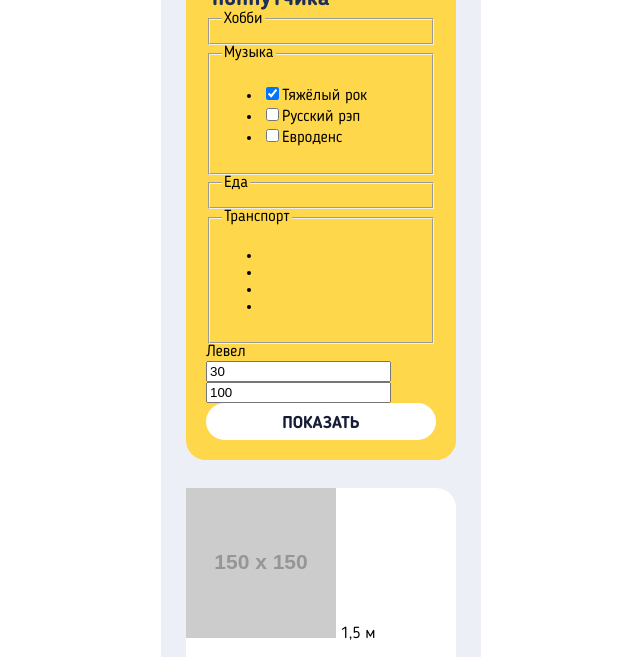
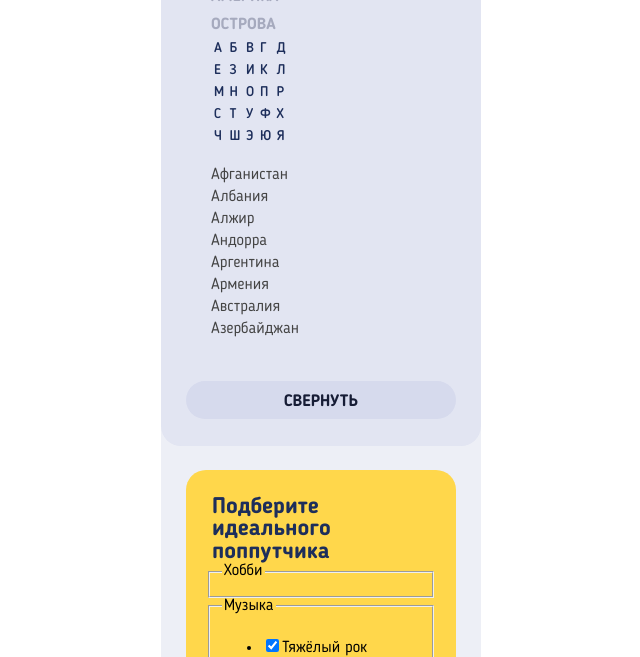
Before and after one commit to k-bug/244468-pognali-19, a website: page source/catalog.html in a window 1280 px wide. Shown: the part 318-975 px from the top of the page, without its empty margins (319-959 px from the left). Drawn offline with nearby package versions, Linux system fonts and the light colour scheme; files that its build step writes are made by us from their sources; placeholder pictures from the web are drawn by us.

Commit message:
Добавляет базовые стили раскрытого списка catalog.html

```diff
--- a/source/catalog.html
+++ b/source/catalog.html
@@ -34,7 +34,7 @@
     <main class="main-content main-content--catalog">
       <div class="country-filter">
         <h2 class="country-filter__collapsed">Фильтрация по странам</h2>
-        <div class="country-filter__wrapper visually-hidden">
+        <div class="country-filter__wrapper">
           <button class="cross-button" type="button" name="button">Закрыть</button>
           <form class="country-filter__form" action="https://echo.htmlacademy.ru" method="get">
             <ul class="country-filter__continents continents">
@@ -91,7 +91,7 @@
               <li class="counties-list__item">Азербайджан</li>
             </ul>
           </form>
-          <button type="site-button collapce-button" name="button">Свернуть</button>
+          <button class="country-filter__button collapse-button" type="button" name="button">Свернуть</button>
         </div>
       </div>
       <div class="cotravelers-filter">
--- /dev/null
+++ b/source/sass/blocks/alphabet.scss
@@ -0,0 +1,9 @@
+.alphabet {
+  font-family: "Blogger Sans", "Arial", sans-serif;
+  font-weight: 500;
+  font-size: 14px;
+  line-height: 18px;
+  color: $button-text;
+  letter-spacing: 1.4px;
+  text-transform: uppercase;
+}
--- /dev/null
+++ b/source/sass/blocks/collapse-button.scss
@@ -0,0 +1,15 @@
+.collapse-button {
+  display: block;
+  width: 270px;
+  padding-top: 6px;
+  padding-bottom: 2px;
+  font-family: "Blogger Sans", "Arial", sans-serif;
+  font-weight: 700;
+  font-size: 16.5px;
+  line-height: 29.5px;
+  color: #161c35;
+  text-transform: uppercase;
+  background-color: #d6daed;
+  border: none;
+  border-radius: 20px;
+}
--- /dev/null
+++ b/source/sass/blocks/continents.scss
@@ -0,0 +1,23 @@
+.continents {
+  list-style: none;
+  margin-bottom: 0;
+  padding-left: 0;
+  font-family: "Blogger Sans", "Arial", sans-serif;
+  font-weight: 700;
+  font-size: 16px;
+  line-height: 22px;
+  text-transform: uppercase;
+}
+
+.continents__item {
+  padding-bottom: 6px;
+  color: rgba(25, 33, 68, 0.3);
+}
+
+.continents__item:last-child {
+  padding-bottom: 0;
+}
+
+.continents__item--active {
+  color: $base-color;
+}
--- a/source/sass/blocks/cotraveler.scss
+++ b/source/sass/blocks/cotraveler.scss
@@ -26,3 +26,8 @@
   text-transform: uppercase;
   text-decoration: none;
 }
+
+.cotraveler__photo {
+  border-top-left-radius: 20px;
+  border-top-right-radius: 20px;
+}
--- /dev/null
+++ b/source/sass/blocks/counties-list.scss
@@ -0,0 +1,10 @@
+.counties-list {
+  margin-bottom: 0;
+  list-style: none;
+  padding-left: 0;
+  font-family: "Blogger Sans", "Arial", sans-serif;
+  font-weight: 400;
+  font-size: 16px;
+  line-height: 22px;
+  color: #444444;
+}
--- a/source/sass/blocks/country-filter.scss
+++ b/source/sass/blocks/country-filter.scss
@@ -1,6 +1,7 @@
 .country-filter {
   margin-top: -50px;
   padding-top: 30px + 20px;
+  padding-bottom: 27px;
   background-color: #e2e5f2;
   border-bottom-right-radius: 20px;
   border-bottom-left-radius: 20px;
@@ -17,3 +18,13 @@
   color: $base-color;
   text-transform: uppercase;
 }
+
+.country-filter__form {
+  padding-right: 50px;
+  padding-left: 50px;
+}
+
+.country-filter__button {
+  margin: 0 auto;
+  margin-top: 41px;
+}
--- a/source/sass/style.scss
+++ b/source/sass/style.scss
@@ -37,6 +37,10 @@
 @import "blocks/cotraveler.scss";
 @import "blocks/button-more.scss";
 @import "blocks/carousel-buttons.scss";
+@import "blocks/continents.scss";
+@import "blocks/collapse-button.scss";
+@import "blocks/counties-list.scss";
+@import "blocks/alphabet.scss";
 
 body {
   margin: 0;
```
